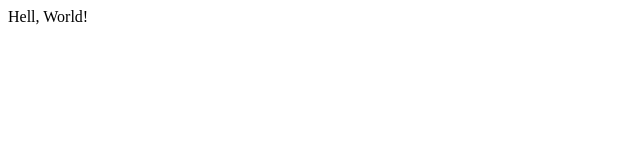
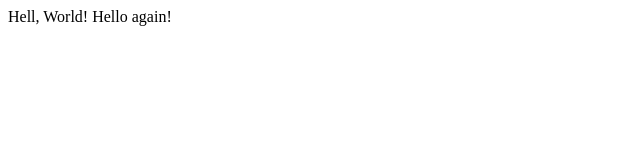
Before and after one commit to robbalert3/Lecture0, a plain HTML site: page index.html in a window 1280 px wide. Shown: the whole page, without its empty margins (0-640 px from the left). Drawn offline with Linux system fonts and the light colour scheme.

Commit message:
Update index.html

```diff
--- a/index.html
+++ b/index.html
@@ -7,7 +7,7 @@
 </head>
 
 <body>
-    Hell, World!
+    Hell, World! Hello again!
 </body>
 
 </html>
```
